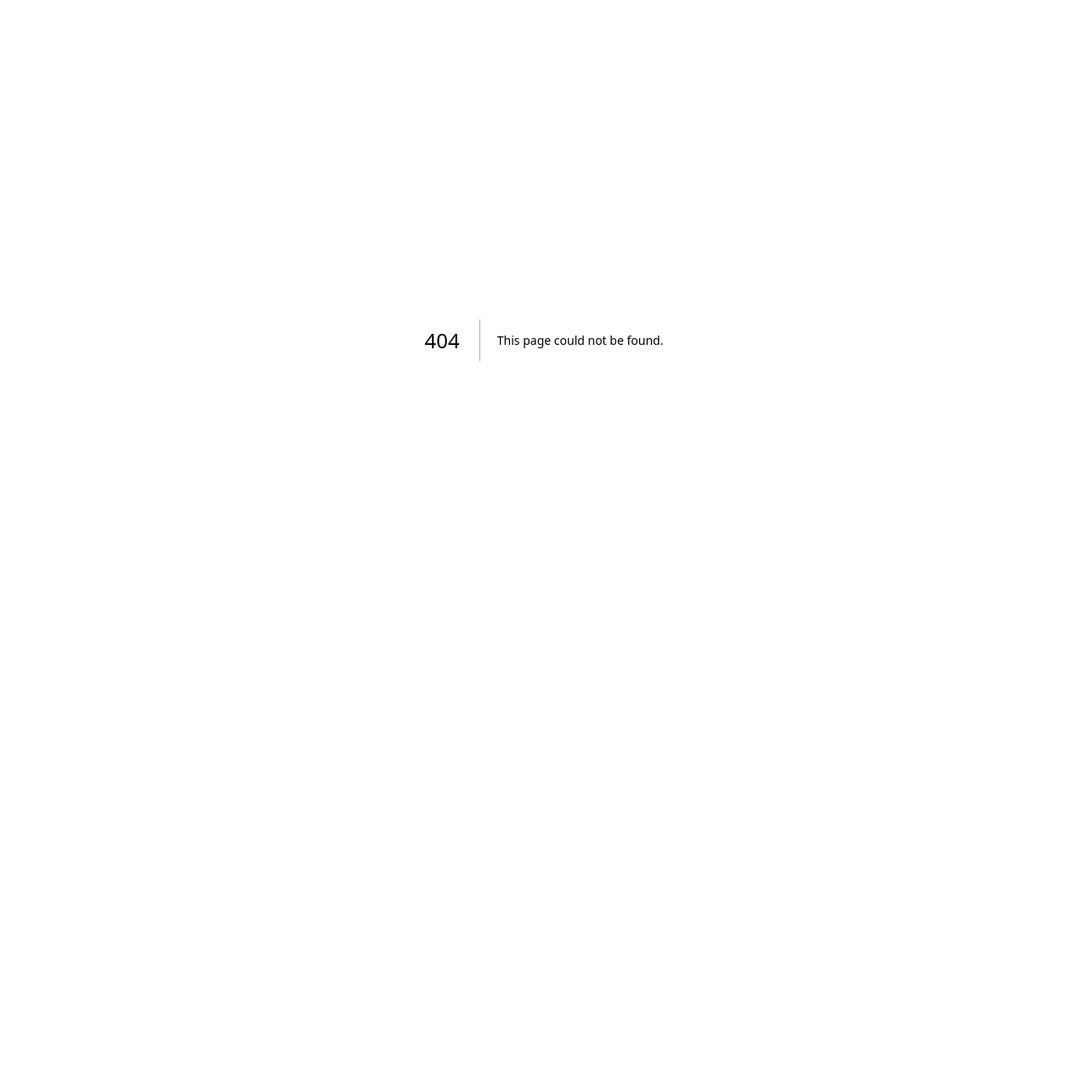
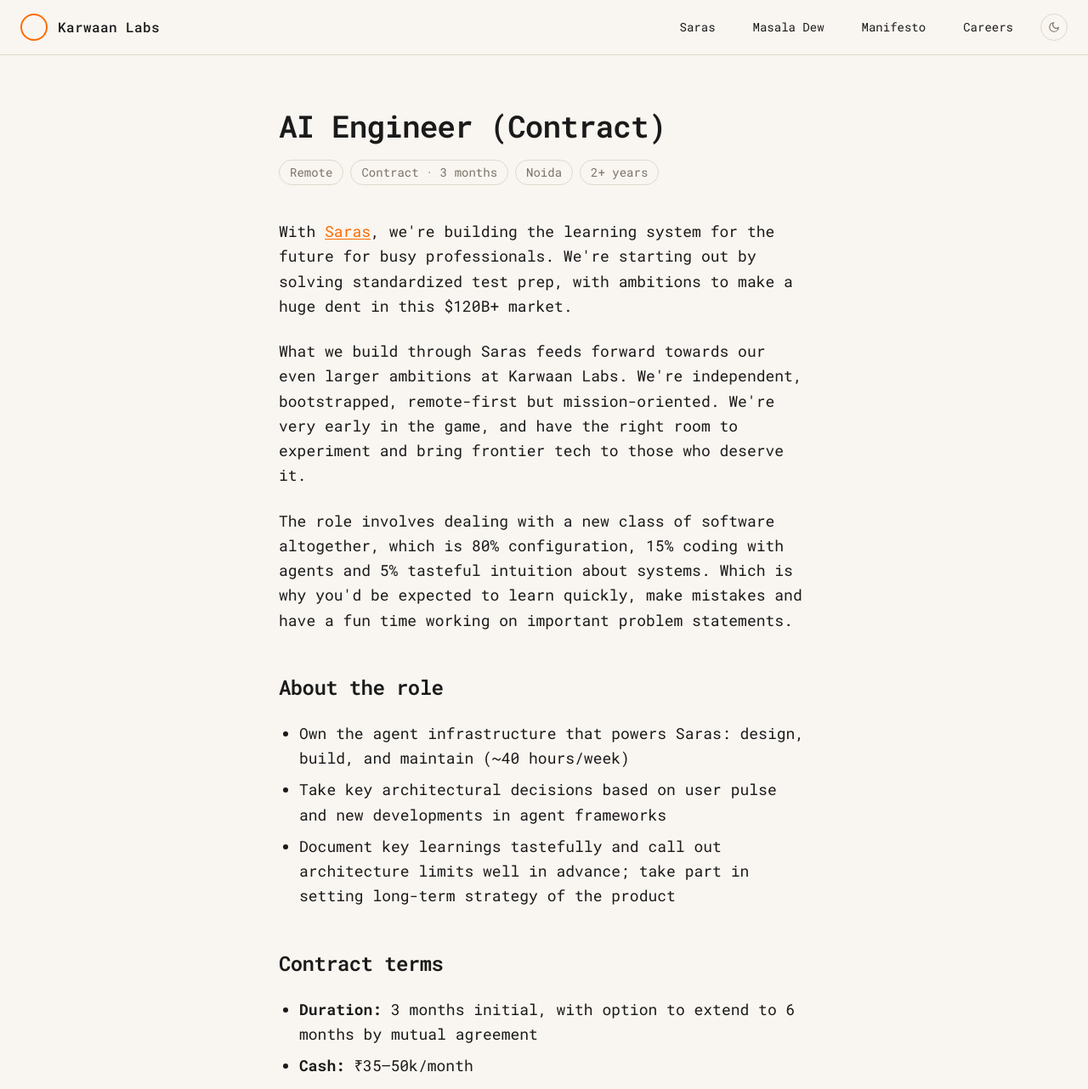
Before and after one commit to sincereTrader/karwaan-labs-lander, a Next.js app: page /careers in a window 1280 px wide. Before the commit this address had no page. Shown: the top 1282 px of the page at 85% size. Before the commit the page ends 800 px from the top, so only its background shows below. Built offline with nearby package versions, Linux system fonts and the light colour scheme.

Commit message:
Add AI Engineer (Contract) careers page and nav link

```diff
--- /dev/null
+++ b/src/app/careers/page.tsx
@@ -0,0 +1,211 @@
+import type { Metadata } from "next";
+import { Nav } from "@/components/nav";
+
+// TODO: swap in the Youform application link
+const APPLY_URL = "#";
+
+export const metadata: Metadata = {
+  title: "AI Engineer (Contract) — Karwaan Labs",
+  description:
+    "Own the agent infrastructure that powers Saras. A 3-month remote contract role at Karwaan Labs.",
+};
+
+const meta = ["Remote", "Contract · 3 months", "Noida", "2+ years"];
+
+const skills = [
+  "Production AI systems",
+  "Software Architecture",
+  "Problem Solving",
+  "OpenClaw configuration",
+  "Large Language Models and finetuning",
+  "Agent Memory Management",
+];
+
+export default function Careers() {
+  return (
+    <main style={{ background: "var(--bg)" }}>
+      <Nav />
+      <article className="px-6 pt-32 pb-24 max-w-2xl mx-auto">
+        <h1
+          className="text-3xl sm:text-4xl font-semibold tracking-tight mb-5"
+          style={{ color: "var(--fg)" }}
+        >
+          AI Engineer (Contract)
+        </h1>
+
+        <div className="flex flex-wrap gap-2 mb-10">
+          {meta.map((item) => (
+            <span
+              key={item}
+              className="text-xs sm:text-sm px-3 py-1 rounded-full border"
+              style={{ borderColor: "var(--border)", color: "var(--muted)" }}
+            >
+              {item}
+            </span>
+          ))}
+        </div>
+
+        <div
+          className="space-y-6 text-base sm:text-lg leading-relaxed"
+          style={{ color: "var(--fg)" }}
+        >
+          <p>
+            With{" "}
+            <a
+              href="https://saras.works"
+              target="_blank"
+              rel="noopener noreferrer"
+              className="underline underline-offset-2 hover:opacity-80"
+              style={{ color: "var(--accent)" }}
+            >
+              Saras
+            </a>
+            , we&apos;re building the learning system for the future for busy
+            professionals. We&apos;re starting out by solving standardized test
+            prep, with ambitions to make a huge dent in this $120B+ market.
+          </p>
+
+          <p>
+            What we build through Saras feeds forward towards our even larger
+            ambitions at Karwaan Labs. We&apos;re independent, bootstrapped,
+            remote-first but mission-oriented. We&apos;re very early in the
+            game, and have the right room to experiment and bring frontier tech
+            to those who deserve it.
+          </p>
+
+          <p>
+            The role involves dealing with a new class of software altogether,
+            which is 80% configuration, 15% coding with agents and 5% tasteful
+            intuition about systems. Which is why you&apos;d be expected to
+            learn quickly, make mistakes and have a fun time working on
+            important problem statements.
+          </p>
+
+          <h2
+            className="text-xl sm:text-2xl font-semibold tracking-tight pt-6"
+            style={{ color: "var(--fg)" }}
+          >
+            About the role
+          </h2>
+
+          <ul className="list-disc pl-6 space-y-2">
+            <li>
+              Own the agent infrastructure that powers Saras: design, build, and
+              maintain (~40 hours/week)
+            </li>
+            <li>
+              Take key architectural decisions based on user pulse and new
+              developments in agent frameworks
+            </li>
+            <li>
+              Document key learnings tastefully and call out architecture limits
+              well in advance; take part in setting long-term strategy of the
+              product
+            </li>
+          </ul>
+
+          <h2
+            className="text-xl sm:text-2xl font-semibold tracking-tight pt-6"
+            style={{ color: "var(--fg)" }}
+          >
+            Contract terms
+          </h2>
+
+          <ul className="list-disc pl-6 space-y-2">
+            <li>
+              <strong>Duration:</strong> 3 months initial, with option to extend
+              to 6 months by mutual agreement
+            </li>
+            <li>
+              <strong>Cash:</strong> ₹35–50k/month
+            </li>
+            <li>
+              <strong>Profit share:</strong> 15% of Saras&apos;s net profit
+              after 1L+ MRR, paid quarterly
+            </li>
+            <li>
+              <strong>Tooling:</strong> All AI tools and subscriptions, fully
+              expensed
+            </li>
+          </ul>
+
+          <p style={{ color: "var(--muted)" }}>
+            After the 3-month period, we&apos;re open to renegotiate the terms
+            of the contract subject to product trajectory and work performance.
+          </p>
+
+          <h2
+            className="text-xl sm:text-2xl font-semibold tracking-tight pt-6"
+            style={{ color: "var(--fg)" }}
+          >
+            What we&apos;re looking for
+          </h2>
+
+          <p>
+            Expecting the following at a minimum, with some exceptions for
+            stellar profiles:
+          </p>
+
+          <ul className="list-disc pl-6 space-y-2">
+            <li>2+ years of experience working on production-grade systems</li>
+            <li>
+              1+ years of experience building/contributing to AI projects;
+              exposure to OpenClaw/Hermes frameworks is a strong plus
+            </li>
+            <li>
+              Fluency with concepts of agent memory, self-continuing loops and
+              agent skills
+            </li>
+            <li>
+              Above all, apply only if this resonates with you strongly:{" "}
+              <a
+                href="/manifesto"
+                className="underline underline-offset-2 hover:opacity-80"
+                style={{ color: "var(--accent)" }}
+              >
+                our manifesto
+              </a>{" "}
+              &mdash; be prepared to ask and answer questions!
+            </li>
+          </ul>
+
+          <p>
+            Applicants with compelling GitHub profiles or portfolios will be
+            preferred over swanky resumes.
+          </p>
+
+          <h2
+            className="text-xl sm:text-2xl font-semibold tracking-tight pt-6"
+            style={{ color: "var(--fg)" }}
+          >
+            Skills
+          </h2>
+
+          <div className="flex flex-wrap gap-2">
+            {skills.map((skill) => (
+              <span
+                key={skill}
+                className="text-xs sm:text-sm px-3 py-1 rounded-full border"
+                style={{ borderColor: "var(--border)", color: "var(--muted)" }}
+              >
+                {skill}
+              </span>
+            ))}
+          </div>
+
+          <div className="pt-10">
+            <a
+              href={APPLY_URL}
+              target="_blank"
+              rel="noopener noreferrer"
+              className="inline-block text-base font-medium px-7 py-3 rounded-full transition-opacity duration-150 hover:opacity-85"
+              style={{ background: "var(--accent)", color: "var(--bg)" }}
+            >
+              Apply for this role
+            </a>
+          </div>
+        </div>
+      </article>
+    </main>
+  );
+}
--- a/src/components/nav.tsx
+++ b/src/components/nav.tsx
@@ -7,8 +7,8 @@
   { label: "Saras", href: "https://saras.works" },
   { label: "Masala Dew", href: "https://masaladew.com" },
   { label: "Manifesto", href: "/manifesto" },
+  { label: "Careers", href: "/careers" },
   // { label: "About", href: "#about" },
-  // { label: "Careers", href: "mailto:hire@karwaanlabs.com" },
 ];
 
 export function Nav() {
```
